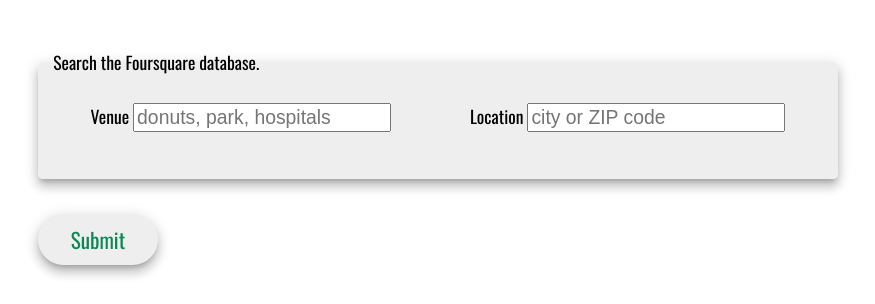
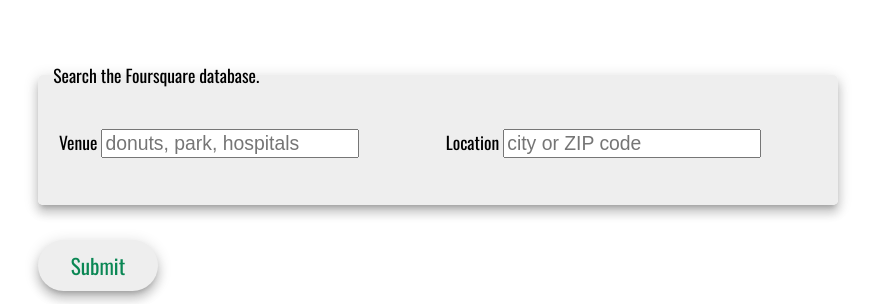
Before and after one commit to leovolving/kitty-opinions, a plain HTML site: page index.html in a window 1280 px wide. Shown: the part 699-1003 px from the top of the page, without its empty margins (202-1077 px from the left). Drawn offline with nearby package versions, Linux system fonts and the light colour scheme.

Commit message:
fix fieldset

```diff
--- a/css/no-bs-main.css
+++ b/css/no-bs-main.css
@@ -35,17 +35,18 @@
 
 .row-form {
     justify-content: space-around;
-    align-content: center;
+    align-content: space-around;
     height: 100%;
+    min-height: 100px;
 }
 
 fieldset {
     border: none;
-    height: 100px;
+    min-height: 100px;
+    height: 100%;
     background: #eee;
     margin-bottom: 25px;
     border-radius: 5px;
-    line-height: 0;
 }
 
 button {
@@ -136,7 +137,7 @@
 		min-height: 800px;
 	}
 	.form {
-		width: 800px;
+		max-width: 800px;
 		margin-left: auto;
 		margin-right: auto;
 	}
--- a/index.html
+++ b/index.html
@@ -37,11 +37,11 @@
 				<fieldset class="form-group shadow">
 					<legend>Search the Foursquare database.</legend>
 					<div class="row row-form">
-						<div>
+						<div class="row-item">
 							<label for="searchItem">Venue</label>
 							<input id="searchItem" type="text" class="form-control" name="searchItem" placeholder="donuts, park, hospitals" required>
 						</div>
-						<div>
+						<div class="row-item">
 							<label for="searchLocation">Location</label>
 							<input id="searchLocation" type="text" class="form-control" name="searchLocation" placeholder="city or ZIP code" required>
 						</div>
```
